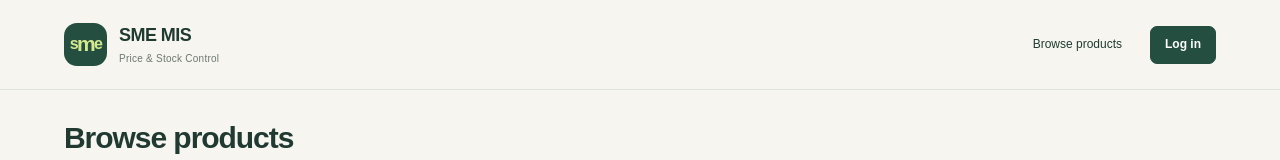
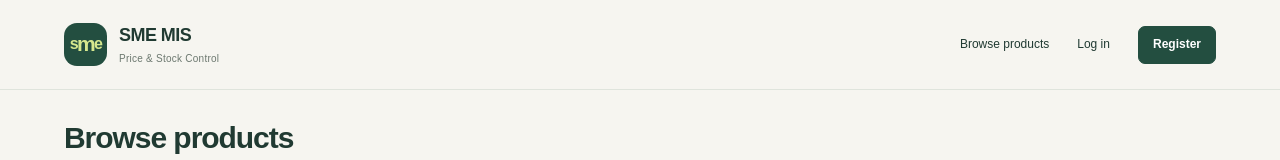
Before and after one commit to KamijouImpact/smemisnov, a Next.js app: page / in a window 1280 px wide. Shown: the top 160 px of the page. Built offline with nearby package versions, Linux system fonts and the light colour scheme; no server answers.

Commit message:
Show Register on the signed-out homepage

```diff
--- a/components/mis/header.tsx
+++ b/components/mis/header.tsx
@@ -30,9 +30,12 @@ export function Header({ user }: { user: Account | null }) {
             <Logout />
           </>
         ) : (
-          <Link className="button small" href="/auth/login">
-            Log in
-          </Link>
+          <>
+            <Link href="/auth/login">Log in</Link>
+            <Link className="button small" href="/auth/sign-up">
+              Register
+            </Link>
+          </>
         )}
       </nav>
     </header>
```
Also changed, not shown: 1 other file (tests, documents, lock files or other folders).
